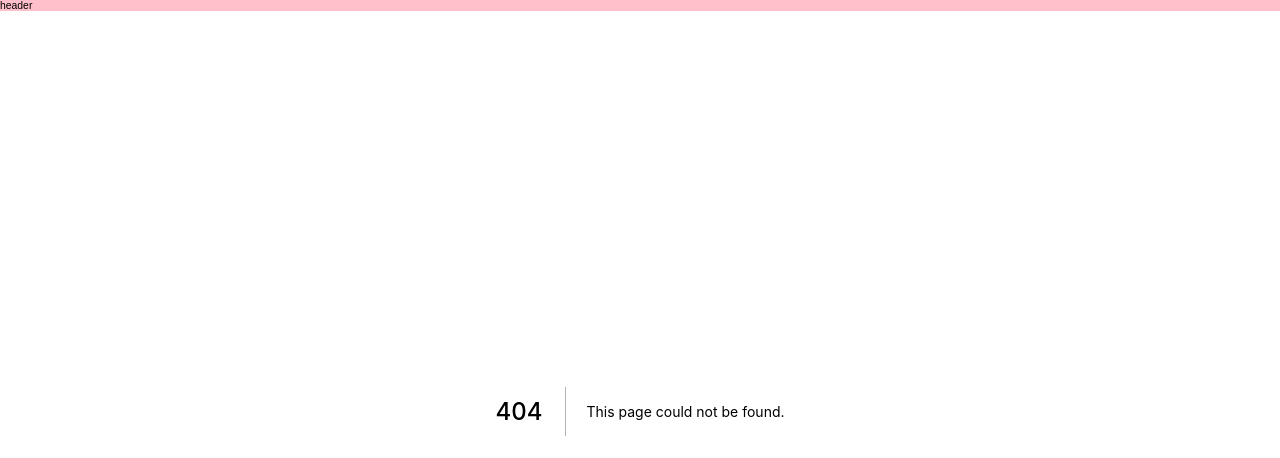
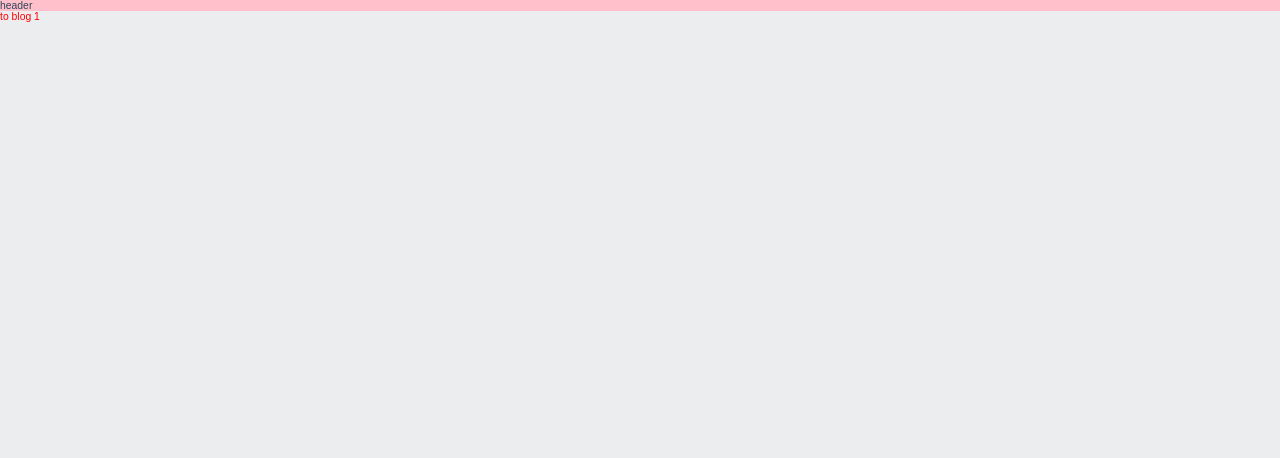
Before and after one commit to soichiro-nitta/next-example, a Next.js app: page /blog in a window 1280 px wide. Before the commit this address had no page. Shown: the top 458 px of the page. Built offline with nearby package versions, Linux system fonts and the light colour scheme.

Commit message:
feat(src/pages/): next exportで動的ルーティングのフィジビリ確認

```diff
--- /dev/null
+++ b/src/pages/blog/index.tsx
@@ -0,0 +1,24 @@
+import React from 'react'
+import styled from 'styled-components'
+import Link from 'next/link'
+
+type ContainerProps = { className: string }
+type Props = {} & ContainerProps
+
+const Component: React.FC<Props> = props => (
+  <div className={props.className}>
+    <Link href="/blog/[pid]" as={`/blog/1`}>
+      <a>to blog 1</a>
+    </Link>
+  </div>
+)
+
+const StyledComponent = styled(Component)`
+  color: red;
+`
+
+const Container: React.FC<ContainerProps> = props => {
+  return <StyledComponent className="blog" {...props} />
+}
+
+export default Container
```
Also changed, not shown: src/pages/blog/[pid].tsx (added, +11 -0 lines).
